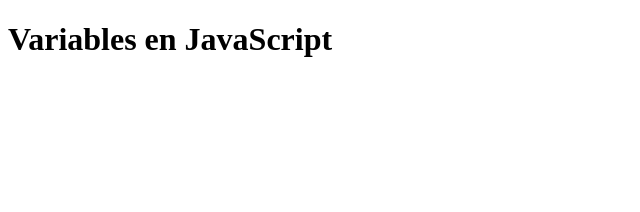
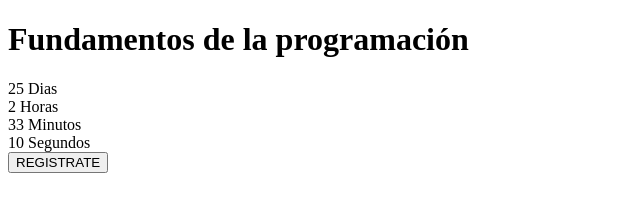
Before and after one commit to aalexabadp/basic-fundamentals, a plain HTML site: page index.html in a window 1280 px wide. Shown: the whole page, without its empty margins (0-640 px from the left). Drawn offline with Linux system fonts and the light colour scheme.

Commit message:
feat: tipos de operadores

```diff
--- a/index.html
+++ b/index.html
@@ -6,7 +6,13 @@
   <title>Document</title>
 </head>
 <body>
-  <h1>Variables en JavaScript</h1>
-  <script src="main.js"></script>
+  <main class="principal">
+    <div class="secundario">
+      <h1>Fundamentos de la programación</h1>
+      <div id="contador"></div>
+      <div class="btn-contenedor"><button class="btn">REGISTRATE</button></div>
+    </div>
+  </main>
+  <script src="operadores.js"></script>
 </body>
 </html>
--- /dev/null
+++ b/operadores.js
@@ -0,0 +1,50 @@
+const actualizador = setInterval(function () {
+
+  const inicioClase = new Date('October 1, 2024 10:00:00').getTime()
+
+  console.log(inicioClase)
+
+  const tiempoActual = new Date().getTime()
+  console.log(tiempoActual)
+
+  let tiempoRestante = inicioClase - tiempoActual
+
+  tiempoRestante /= 1000
+  console.log(tiempoRestante)
+
+  const dias = Math.floor(tiempoRestante / (60 * 60 * 24))
+
+  console.log(dias)
+
+  const horas = Math.floor(tiempoRestante%(60*60*24) / (60*60))
+  console.log(horas)
+
+  const minutos = Math.floor(tiempoRestante % (60 * 60) / (60))
+  console.log(minutos)
+
+  const segundos = Math.floor(tiempoRestante % (60))
+  console.log(minutos)
+
+
+
+  const contador = document.getElementById("contador");
+
+  contador.innerHTML = `
+  <div>
+    <span>${dias}</span>
+    <span class="texto">Dias</span>
+  </div>
+    <div>
+    <span>${horas}</span>
+    <span class="texto">Horas</span>
+  </div>
+    <div>
+    <span>${minutos}</span>
+    <span class="texto">Minutos</span>
+  </div>
+    <div>
+    <span>${segundos}</span>
+    <span class="texto">Segundos</span>
+  </div>
+  `;
+}, 1000);
```
